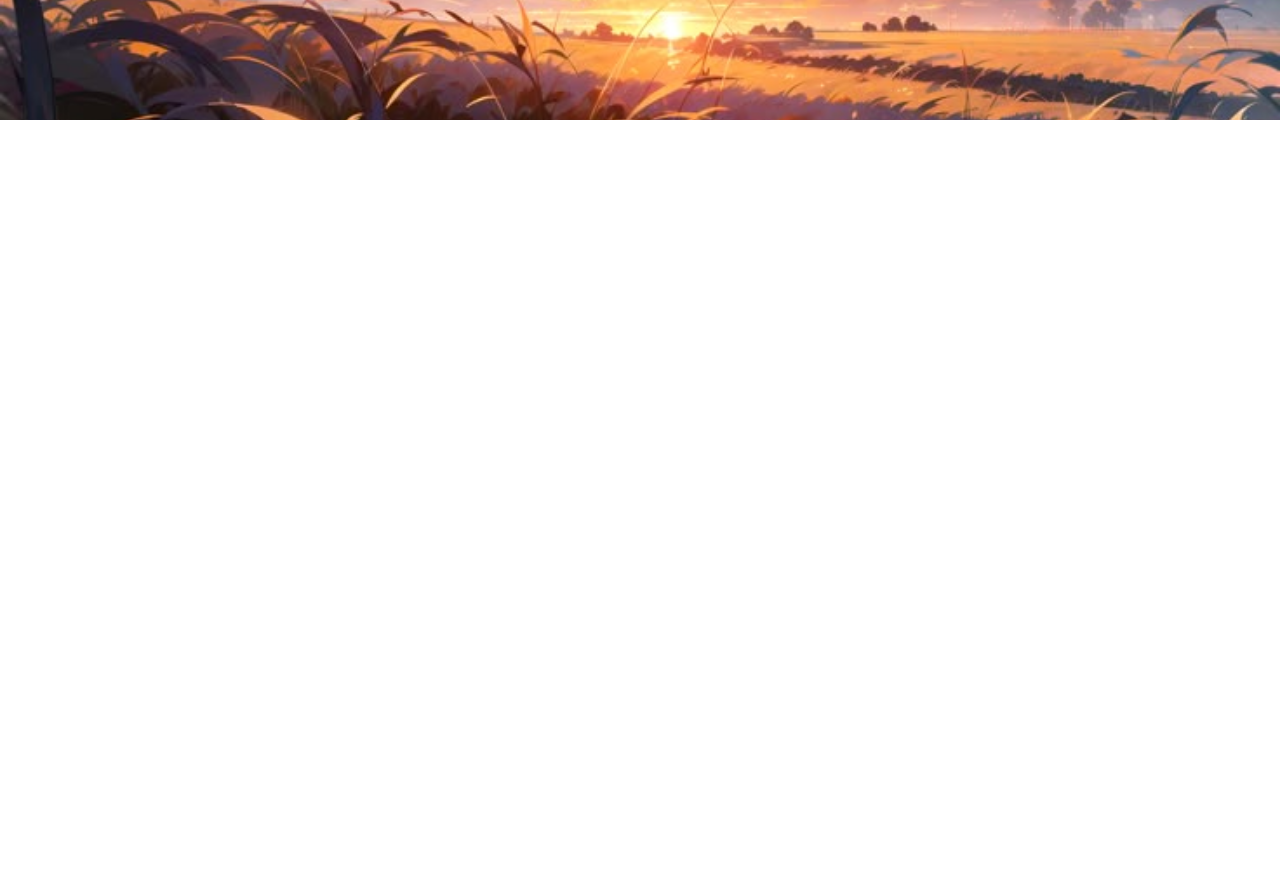
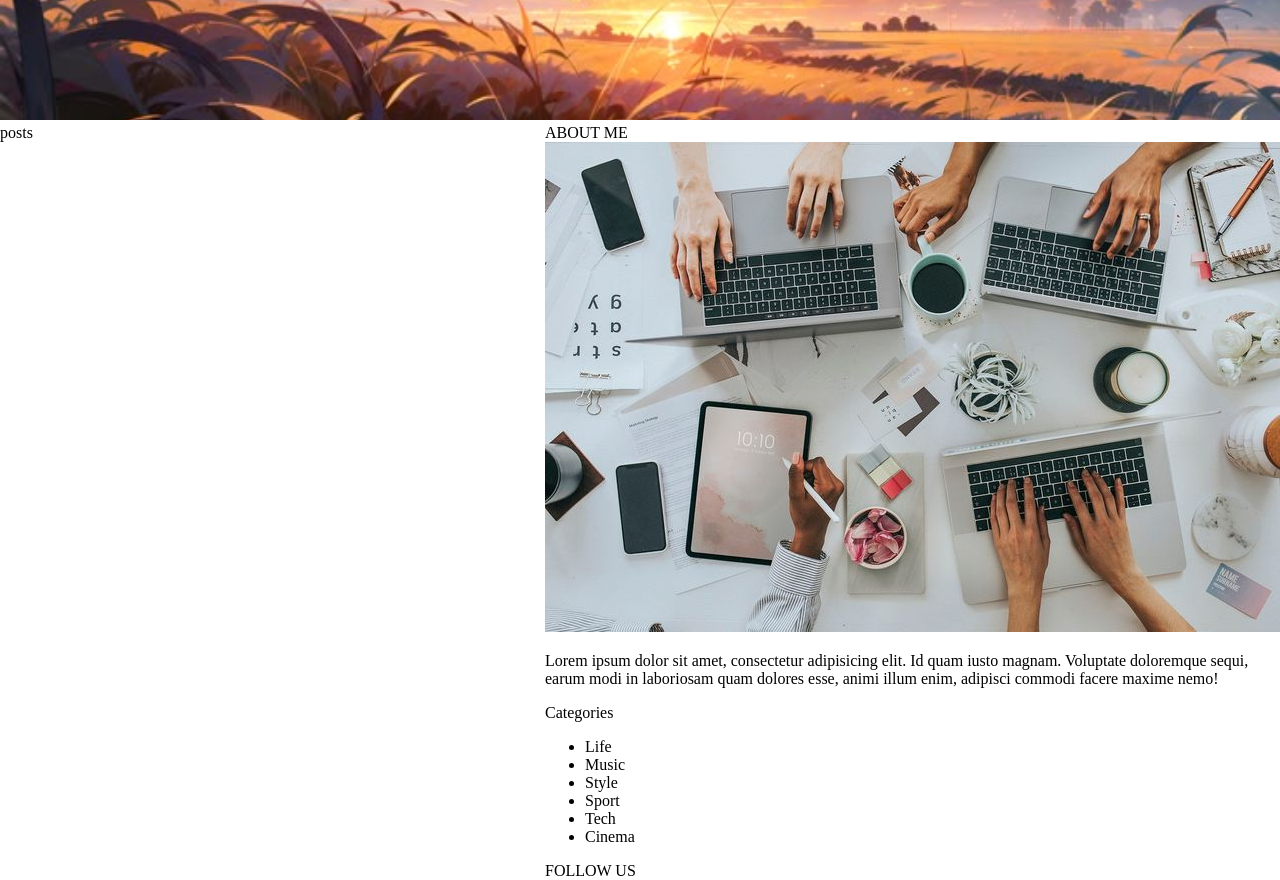
Before and after one commit to Britney0000/ds_blog, a React (Vite) app: page / in a window 1280 px wide. Shown: the part 520-1400 px from the top of the page. Before the commit the page ends 800 px from the top, so only its background shows below. Built offline with nearby package versions, Linux system fonts and the light colour scheme; a web font is replaced by a local one.

Commit message:
building sidebar part 1

```diff
--- a/src/pages/home/Home.jsx
+++ b/src/pages/home/Home.jsx
@@ -1,12 +1,19 @@
 import React from 'react'
 import "./home.css"
 import Header from "../../header/Header"
+import Sidebar from '../../sidebar/Sidebar'
+import Posts from '../../posts/Posts'
 
 function Home() {
   return (
-    <div className='home'>
-        <Header/>
-    </div>
+    <>
+      <Header/>
+      <div className='home'>
+        <Posts/>
+        <Sidebar/>
+
+      </div>
+    </>
   )
 }
 
--- a/src/pages/home/home.css
+++ b/src/pages/home/home.css
@@ -0,0 +1,3 @@
+.home {
+    display: flex;
+}
--- /dev/null
+++ b/src/posts/Posts.jsx
@@ -0,0 +1,13 @@
+import React from 'react'
+import './post.css'
+
+
+function Posts() {
+  return (
+    <div className='posts'>
+      posts
+    </div>
+  )
+}
+
+export default Posts
--- /dev/null
+++ b/src/posts/post.css
@@ -0,0 +1,4 @@
+.posts {
+    flex: 9;
+
+}
--- /dev/null
+++ b/src/sidebar/Sidebar.jsx
@@ -0,0 +1,38 @@
+import React from 'react'
+import "./sidebar.css"
+import officeImage from "../assets/office.jpeg";
+
+function Sidebar() {
+  return (
+    <div className='sidebar' >
+      <div className='sidebarItem'>
+          <span className="sidebarTitle">ABOUT ME</span>
+          <img src={officeImage} alt="office image"></img>
+          <p>Lorem ipsum dolor sit amet, consectetur adipisicing elit. Id quam iusto magnam. Voluptate doloremque sequi, earum modi in laboriosam quam dolores esse, animi illum enim, adipisci commodi facere maxime nemo!</p>
+      </div>
+
+      <div className='sidebarItem'>
+        <span className="sidebarTitle">Categories</span>
+        <ul className="sidebarList">
+          <li className="sidebarListItem">Life</li>
+          <li className="sidebarListItem">Music</li>
+          <li className="sidebarListItem">Style</li>
+          <li className="sidebarListItem">Sport</li>
+          <li className="sidebarListItem">Tech</li>
+          <li className="sidebarListItem">Cinema</li>
+        </ul>
+      </div>
+
+      <div className="sidebarItem">
+        <span className="sidebarTitle">FOLLOW US</span>
+        <div className="siderbarSocial">
+
+
+        </div>
+      </div>
+
+    </div>
+  )
+}
+
+export default Sidebar
--- /dev/null
+++ b/src/sidebar/sidebar.css
@@ -0,0 +1,3 @@
+.sidebar {
+    flex: 3;
+}
```
Also changed, not shown: src/assets/office.jpeg (added).
